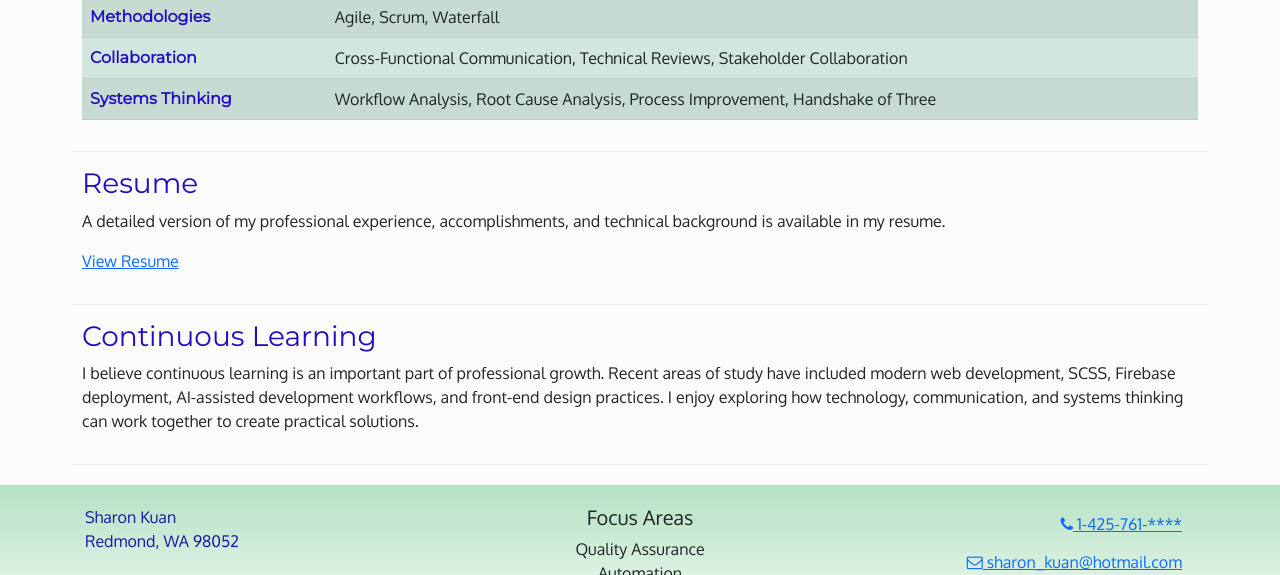
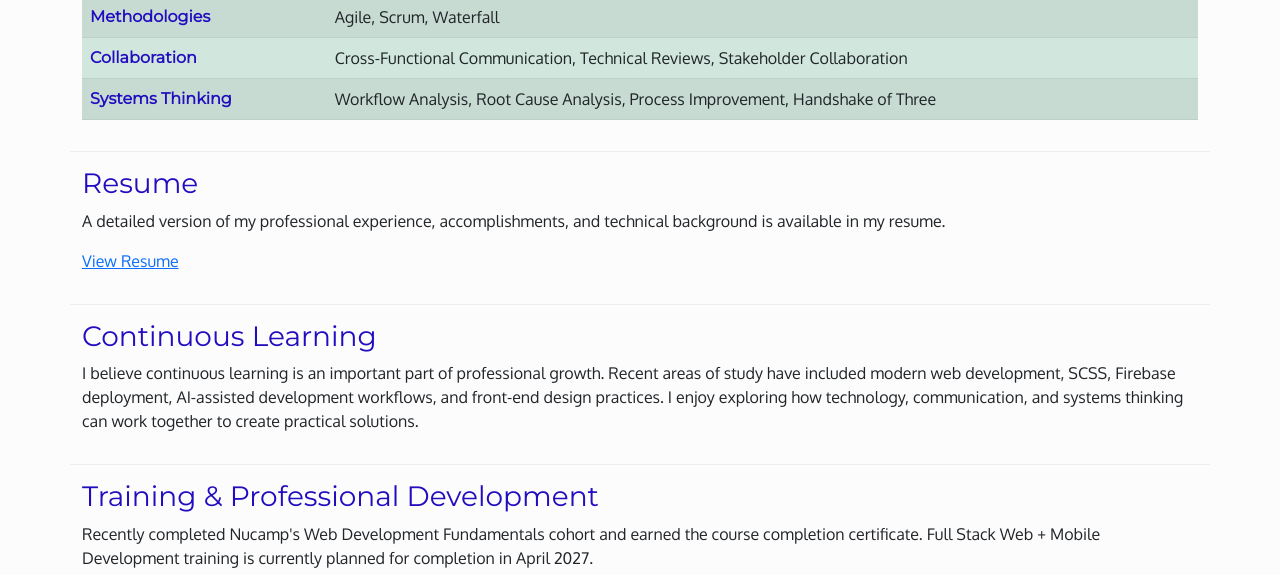
Before and after one commit to sharonkuan/sharon-portfolio-project, a website built with Parcel: page skills.html in a window 1280 px wide. Shown: the part 698-1273 px from the top of the page. Built offline with nearby package versions, Linux system fonts and the light colour scheme.

Commit message:
Updated resume and added training info

```diff
--- a/skills.html
+++ b/skills.html
@@ -214,6 +214,16 @@
             practical solutions.
           </p>
         </div>
+
+        <div class="row content-row mt-0">
+          <h3>Training & Professional Development</h3>
+          <p>
+            Recently completed Nucamp's Web Development Fundamentals cohort and
+            earned the course completion certificate. Full Stack Web + Mobile
+            Development training is currently planned for completion in April
+            2027.
+          </p>
+        </div>
       </div>
     </main>
 
@@ -248,7 +258,8 @@
               class="btn btn-link"
               href="mailto:sharon_kuan@hotmail.com"
               aria-label="Email sharon_kuan@hotmail.com"
-              ><i class="fa fa-envelope-o" aria-hidden="true"></i> sharon_kuan@hotmail.com</a
+              ><i class="fa fa-envelope-o" aria-hidden="true"></i>
+              sharon_kuan@hotmail.com</a
             ><br />
             <a
               class="btn btn-social-icon btn-linkedin"
```
Also changed, not shown: 1 other file.
